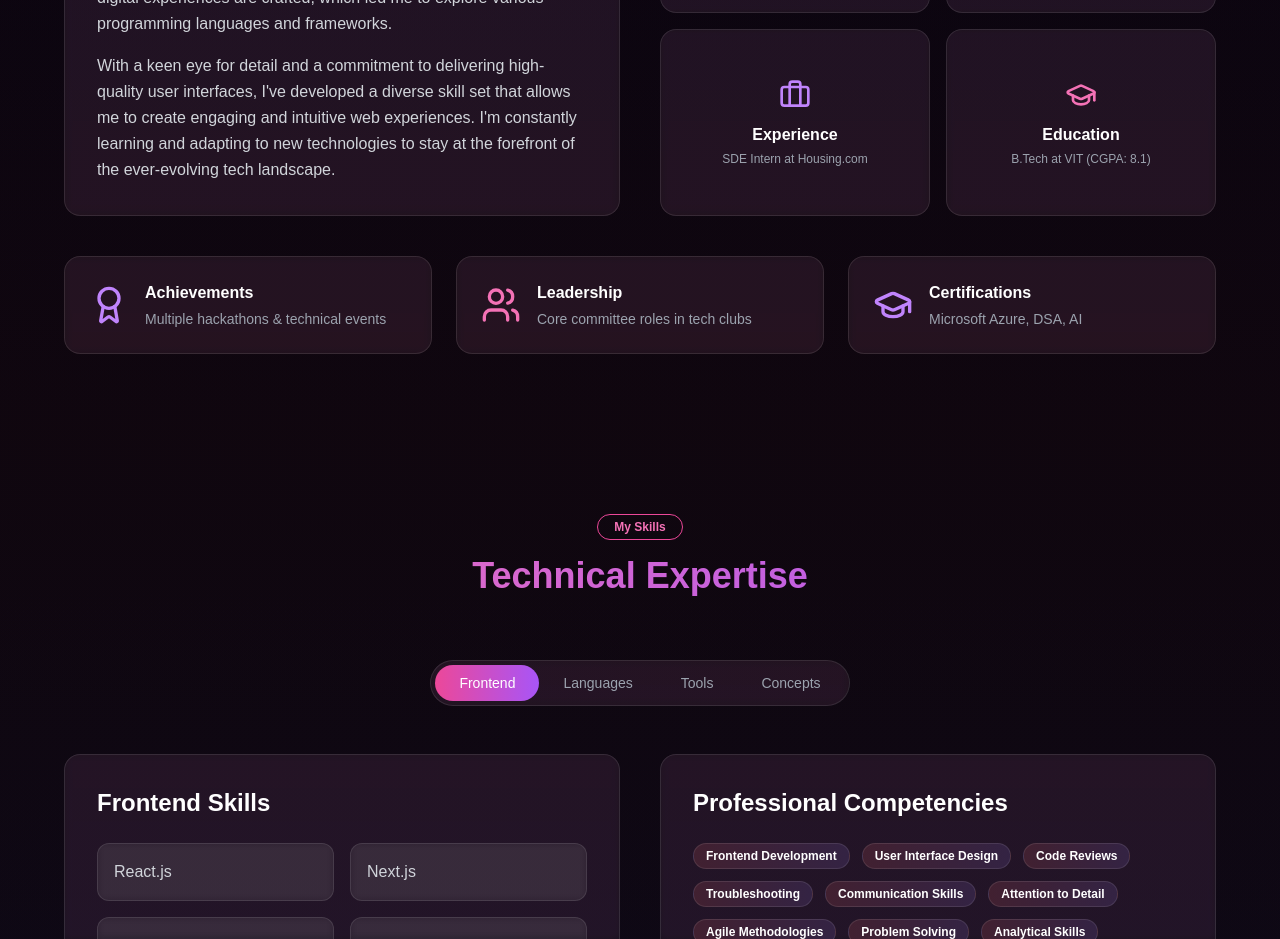
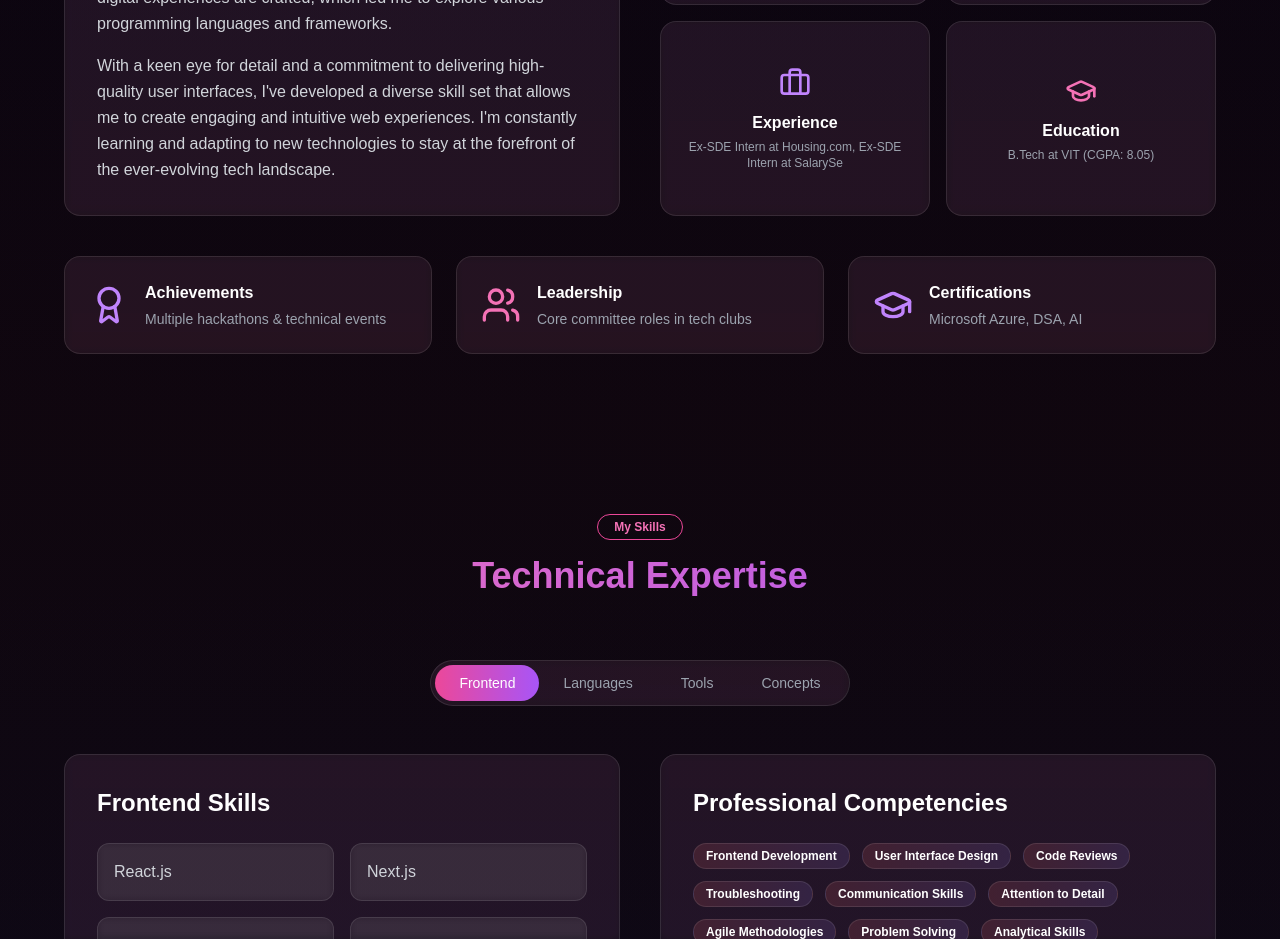
Before and after one commit to Manasvee16/jr-portfolio, a Next.js app: page / in a window 1280 px wide. Shown: the part 1200-2139 px from the top of the page. Built offline with nearby package versions, Linux system fonts and the light colour scheme.

Commit message:
Update about-section.tsx

```diff
--- a/components/about-section.tsx
+++ b/components/about-section.tsx
@@ -77,13 +77,13 @@ export function AboutSection() {
               <div className="bg-white/5 backdrop-blur-sm rounded-2xl p-6 border border-white/10 hover:border-purple-500/50 transition-all duration-300 flex flex-col items-center justify-center text-center">
                 <Briefcase className="h-8 w-8 text-purple-400 mb-3" />
                 <h4 className="font-semibold text-white">Experience</h4>
-                <p className="text-xs text-gray-400 mt-1">SDE Intern at Housing.com</p>
+                <p className="text-xs text-gray-400 mt-1">Ex-SDE Intern at Housing.com, Ex-SDE Intern at SalarySe</p>
               </div>
 
               <div className="bg-white/5 backdrop-blur-sm rounded-2xl p-6 border border-white/10 hover:border-purple-500/50 transition-all duration-300 flex flex-col items-center justify-center text-center">
                 <GraduationCap className="h-8 w-8 text-pink-400 mb-3" />
                 <h4 className="font-semibold text-white">Education</h4>
-                <p className="text-xs text-gray-400 mt-1">B.Tech at VIT (CGPA: 8.1)</p>
+                <p className="text-xs text-gray-400 mt-1">B.Tech at VIT (CGPA: 8.05)</p>
               </div>
             </div>
           </motion.div>
```
